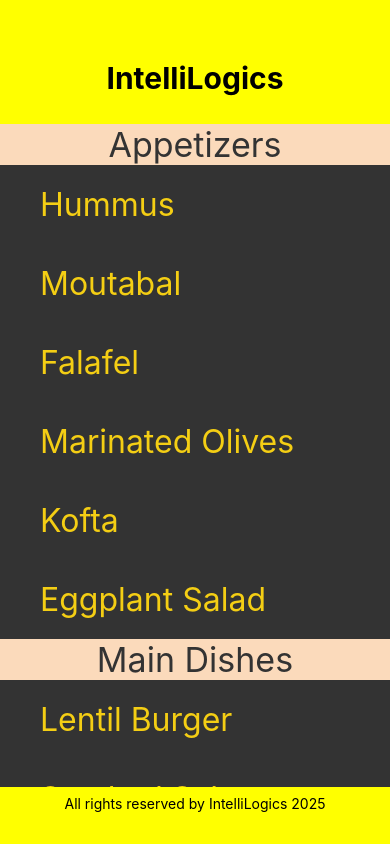
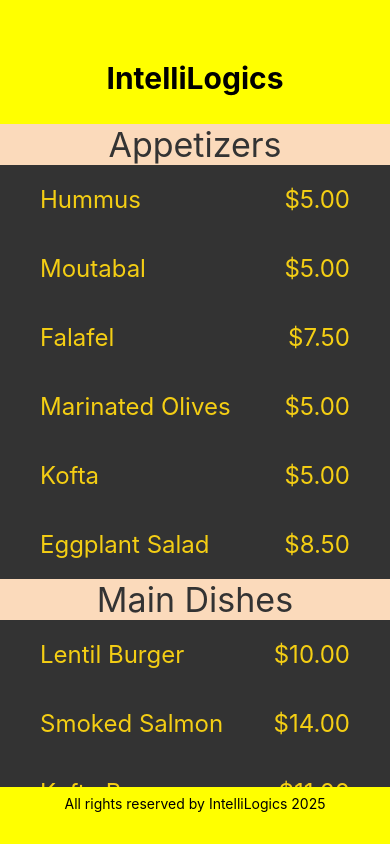
Before and after one commit to abidroid/ReactNativeApp1, a React Native app: screen / in a window 390 px wide. Built offline with nearby package versions, Linux system fonts and the light colour scheme.

Commit message:
section list with complex data

```diff
--- a/App.js
+++ b/App.js
@@ -7,6 +7,7 @@
 import FlatListComponent from './components/FlatListComponent';
 import MenuItemsFlatList from './components/MenuItemsFlatList';
 import SectionListComponent from './components/SectionListComponent';
+import SectionListWithComplexData from './components/SectionListWithComplexData';
 export default function App() {
   return (
     <View
@@ -16,7 +17,8 @@
       <HeaderComponent />
       {/* <FlatListComponent /> */}
       {/* <MenuItemsFlatList /> */}
-      <SectionListComponent />
+      {/* <SectionListComponent /> */}
+      <SectionListWithComplexData />
       <FooterComponent />
 
 
--- /dev/null
+++ b/components/SectionListWithComplexData.js
@@ -0,0 +1,111 @@
+
+
+import { Text, View, SectionList, StyleSheet } from 'react-native';
+
+const menuItemsToDisplay = [
+    {
+      title: 'Appetizers',
+      data: [
+        { name: 'Hummus', price: '$5.00' },
+        { name: 'Moutabal', price: '$5.00' },
+        { name: 'Falafel', price: '$7.50' },
+        { name: 'Marinated Olives', price: '$5.00' },
+        { name: 'Kofta', price: '$5.00' },
+        { name: 'Eggplant Salad', price: '$8.50' },
+      ],
+    },
+    {
+      title: 'Main Dishes',
+      data: [
+        { name: 'Lentil Burger', price: '$10.00' },
+        { name: 'Smoked Salmon', price: '$14.00' },
+        { name: 'Kofta Burger', price: '$11.00' },
+        { name: 'Turkish Kebab', price: '$15.50' },
+      ],
+    },
+    {
+      title: 'Sides',
+      data: [
+        { name: 'Fries', price: '$3.00', id: '11K' },
+        { name: 'Buttered Rice', price: '$3.00' },
+        { name: 'Bread Sticks', price: '$3.00' },
+        { name: 'Pita Pocket', price: '$3.00' },
+        { name: 'Lentil Soup', price: '$3.75' },
+        { name: 'Greek Salad', price: '$6.00' },
+        { name: 'Rice Pilaf', price: '$4.00' },
+      ],
+    },
+    {
+      title: 'Desserts',
+      data: [
+        { name: 'Baklava', price: '$3.00' },
+        { name: 'Tartufo', price: '$3.00' },
+        { name: 'Tiramisu', price: '$5.00' },
+        { name: 'Panna Cotta', price: '$5.00' },
+      ],
+    },
+  ];
+
+
+
+const Item = ({ item }) => (
+    <View style={styles.itemRow}>
+        <Text style={styles.itemText}>{item.name}</Text>
+        <Text style={styles.itemText}>{item.price}</Text>
+    </View>
+);
+
+const SectionListWithComplexData = () => {
+
+    const renderItem = ({ item }) => <Item item={item} />
+    const renderSectionHeader = ({ section: { title } }) => (
+        <Text style={styles.sectionHeaderText}>{title}</Text>
+    );
+
+    return (
+
+        <View style={styles.outerContainer}>
+            <SectionList
+                keyExtractor={(item, index) => item + index}
+                sections={menuItemsToDisplay}
+                renderSectionHeader={renderSectionHeader}
+                renderItem={renderItem}
+            // ItemSeparatorComponent={ }
+            // ListFooterComponent={ }
+            />
+        </View>
+    );
+
+}
+
+export default SectionListWithComplexData;
+
+const styles = StyleSheet.create({
+
+    outerContainer: {
+        flex: 0.8,
+    },
+
+    sectionHeader: {
+        backgroundColor: 'blue',
+    },
+    sectionHeaderText: {
+        backgroundColor: '#fbdabb',
+        color: '#333333',
+        fontSize: 34,
+        flexWrap: 'wrap',
+        textAlign: 'center',
+    },
+
+    itemRow: {
+        paddingHorizontal: 40,
+        paddingVertical: 20,
+        backgroundColor: '#333333',
+        flexDirection: 'row',
+        justifyContent: 'space-between',
+      },
+    itemText: {
+        color: '#F4CE14',
+        fontSize: 24,
+    },
+});
```
